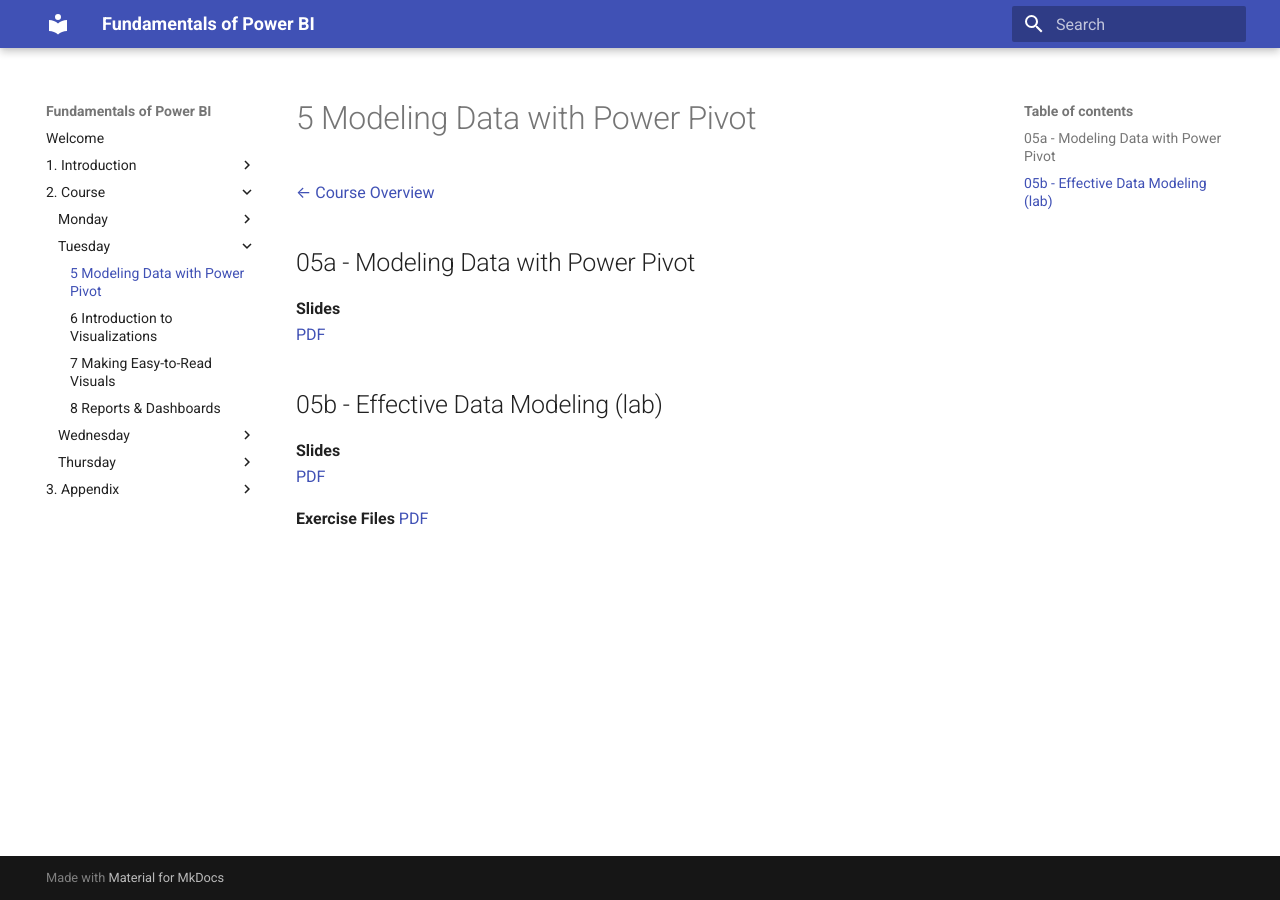
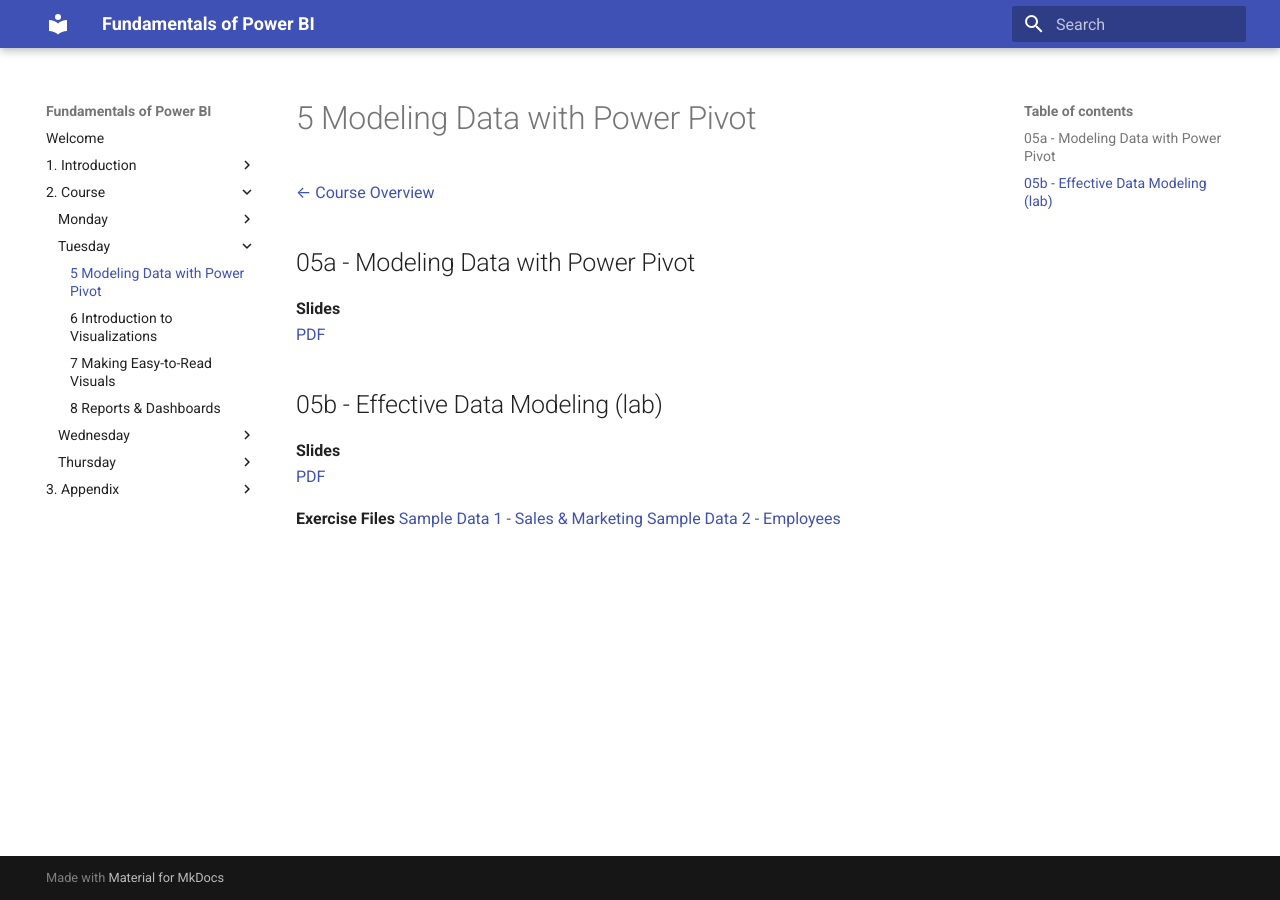
Before and after one commit to euclidteaches/powerbi, an MkDocs documentation site: the page built from docs/2-Course/day2/05.md, in a window 1280 px wide. Built offline with MkDocs 1.6.1 and Material for MkDocs 9.7.7, drawn with Linux system fonts in a browser that asks for light colours; old or Windows-style settings are respelled for this version of MkDocs.

Commit message:
Update files for lesson 5

```diff
--- a/docs/2-Course/day2/05.md
+++ b/docs/2-Course/day2/05.md
@@ -10,4 +10,5 @@
 [PDF](../../files/05b - Effective Data Modeling.pdf)
 
 **Exercise Files**
-[PDF](../../files/05-06 - Sales and Marketing Sample - Data Only.pbix)
+[Sample Data 1 - Sales & Marketing](../../files/Sample Data 1.pbix)
+[Sample Data 2 - Employees](../../files/Sample Data 2.pbix)
```
Also changed, not shown: 2 other files.
